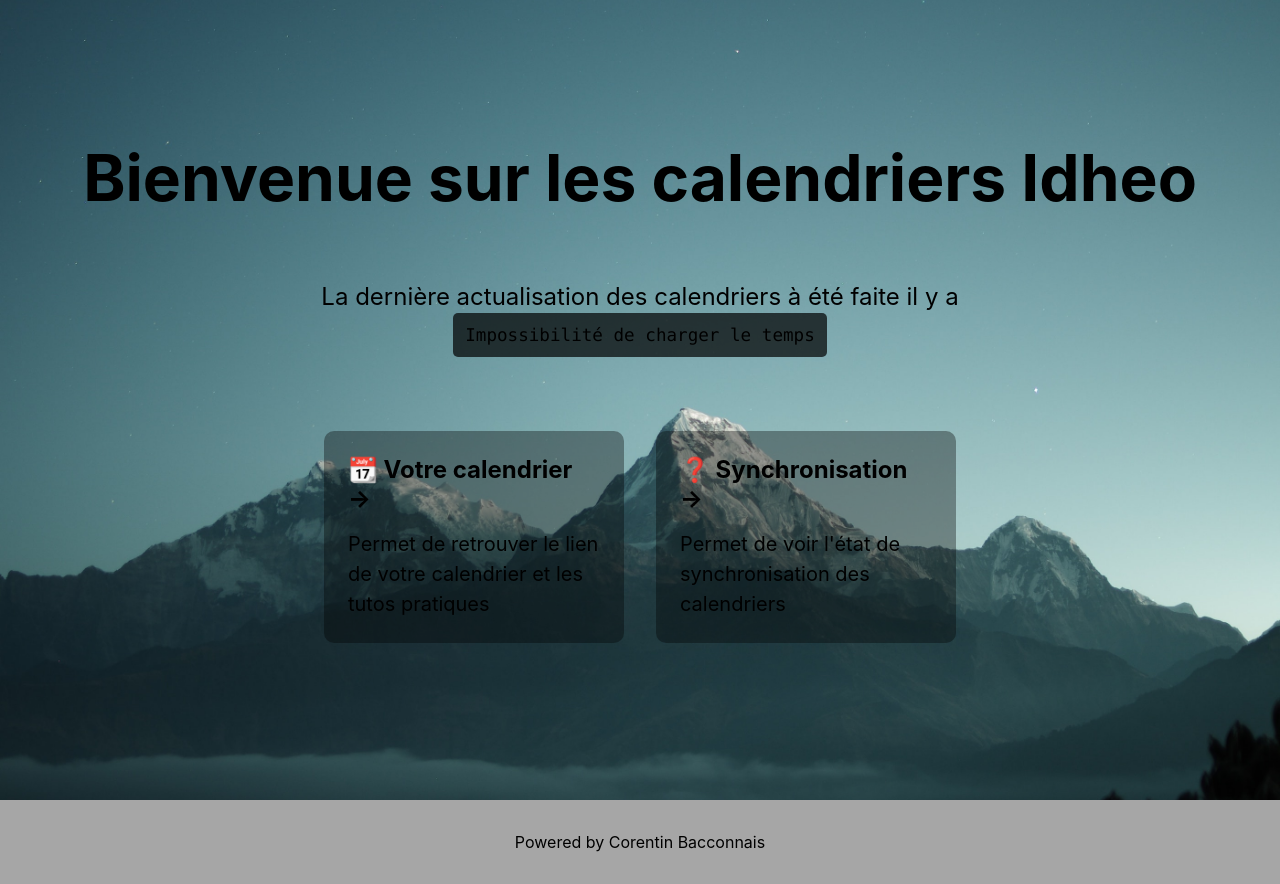
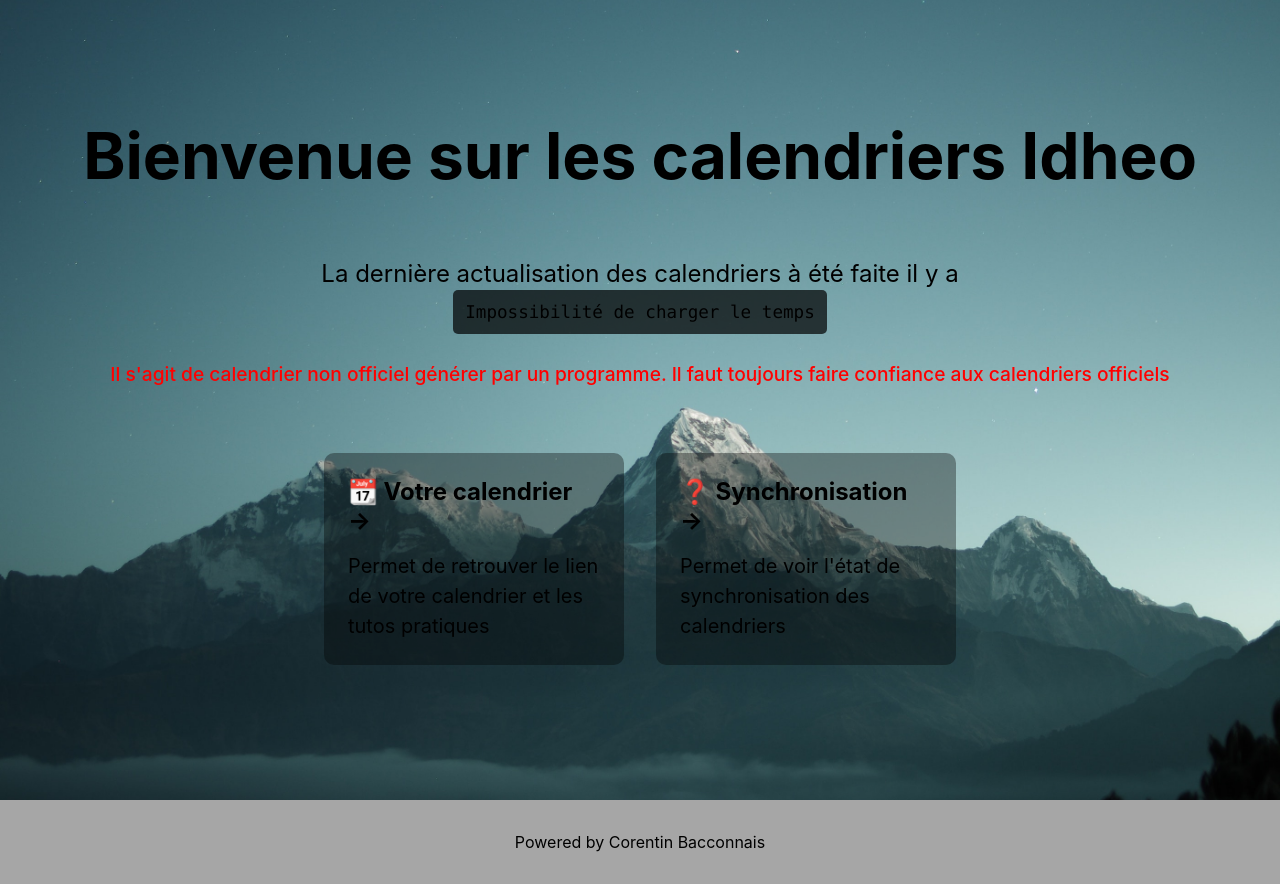
Before and after one commit to Kritune-Dev/ihna-calendar-website, a Next.js app: page / in a window 1280 px wide. Built offline with nearby package versions, Linux system fonts and the light colour scheme; no server answers.

Commit message:
🚀 : Add disclamer

```diff
--- a/package.json
+++ b/package.json
@@ -1,6 +1,6 @@
 {
   "name": "ihna-calendar-website",
-  "version": "0.3.0",
+  "version": "0.4.0-alpha",
   "private": true,
   "scripts": {
     "dev": "next dev",
--- a/src/components/Title.tsx
+++ b/src/components/Title.tsx
@@ -32,6 +32,10 @@ export default function Title() {
       <p className={styles.description}>
         La dernière actualisation des calendriers à été faite il y a <br />{" "}<Time />
       </p>
+
+      <p className={styles.disclamer}>
+        Il s&apos;agit de calendrier non officiel générer par un programme. Il faut toujours faire confiance aux calendriers officiels
+      </p>
     </div>
   );
 }
--- a/styles/Home.module.css
+++ b/styles/Home.module.css
@@ -51,14 +51,23 @@
 }
 
 .title,
-.description {
+.description,
+.disclamer {
   text-align: center;
 }
 
 .description {
-  margin: 4rem 0;
+  margin: 4rem 0 2rem 0;
   line-height: 1.5;
   font-size: 1.5rem;
+}
+
+.disclamer {
+  margin: 1rem 0 3rem 0;
+  line-height: 1.5;
+  font-size: 1.2rem;
+  color: red;
+  font-weight: 500;
 }
 
 .code {
@@ -173,7 +182,8 @@
   .title {
     font-size: 3rem;
   }
-  .description {
+  .description,
+  .disclamer {
     font-size: 1rem;
   }
   .code {
```
